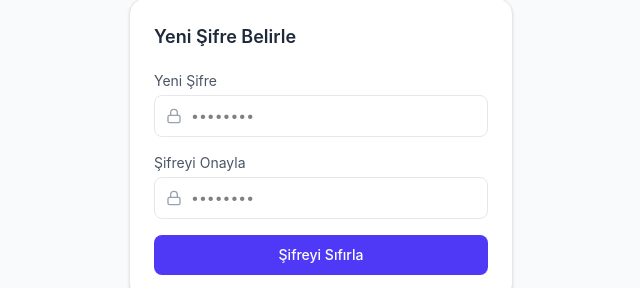
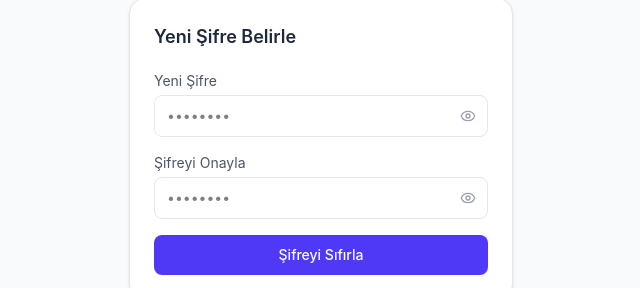
Before and after one commit to ahmetkvz/pdf-reader-ai, a React app in the folder frontend/: page /reset-password in a window 1280 px wide. Shown: the part 263-551 px from the top of the page, without its empty margins (319-959 px from the left). Built offline with nearby package versions, Linux system fonts and the light colour scheme; the HTML template or start-up script is replaced by a standard one.

Commit message:
tum sifre alanlarina goz ikonu eklendi

```diff
--- /dev/null
+++ b/frontend/src/components/PasswordInput.jsx
@@ -0,0 +1,27 @@
+import { useState } from "react";
+import { Eye, EyeOff } from "lucide-react";
+
+export default function PasswordInput({ value, onChange, placeholder = "••••••••", className = "", required = false }) {
+  const [show, setShow] = useState(false);
+
+  return (
+    <div className="relative">
+      <input
+        type={show ? "text" : "password"}
+        value={value}
+        onChange={onChange}
+        placeholder={placeholder}
+        required={required}
+        className={className || "w-full border border-gray-200 rounded-lg px-3 py-2.5 pr-10 text-sm focus:outline-none focus:ring-2 focus:ring-indigo-500"}
+      />
+      <button
+        type="button"
+        onClick={() => setShow(!show)}
+        className="absolute right-3 top-1/2 -translate-y-1/2 text-gray-400 hover:text-gray-600"
+        tabIndex={-1}
+      >
+        {show ? <EyeOff size={16} /> : <Eye size={16} />}
+      </button>
+    </div>
+  );
+}
--- a/frontend/src/pages/LoginPage.jsx
+++ b/frontend/src/pages/LoginPage.jsx
@@ -2,6 +2,7 @@ import { useState } from "react";
 import { useAuth } from "../context/AuthContext";
 import { useNavigate, Link } from "react-router-dom";
 import { FileText, LogIn } from "lucide-react";
+import PasswordInput from "../components/PasswordInput";
 
 export default function LoginPage() {
   const { login } = useAuth();
@@ -43,7 +44,7 @@ export default function LoginPage() {
             </div>
             <div>
               <label className="block text-sm text-gray-600 mb-1">Şifre</label>
-              <input type="password" value={form.password} onChange={(e) => setForm({ ...form, password: e.target.value })} className="w-full border border-gray-200 rounded-lg px-3 py-2.5 text-sm focus:outline-none focus:ring-2 focus:ring-indigo-500" placeholder="••••••••" required />
+              <PasswordInput value={form.password} onChange={(e) => setForm({ ...form, password: e.target.value })} required />
               <div className="text-right mt-1"><Link to="/forgot-password" className="text-xs text-indigo-500 hover:underline">Şifremi unuttum</Link></div>
             </div>
             <button type="submit" disabled={loading} className="w-full bg-indigo-600 hover:bg-indigo-700 text-white rounded-lg py-2.5 text-sm font-medium flex items-center justify-center gap-2 transition-colors disabled:opacity-60">
--- a/frontend/src/pages/ProfilePage.jsx
+++ b/frontend/src/pages/ProfilePage.jsx
@@ -3,6 +3,7 @@ import { useNavigate } from "react-router-dom";
 import { useAuth } from "../context/AuthContext";
 import { authService } from "../services/api";
 import { ArrowLeft, User, Lock, LogOut, CheckCircle, AlertCircle, Loader2 } from "lucide-react";
+import PasswordInput from "../components/PasswordInput";
 
 export default function ProfilePage() {
   const { user, logout } = useAuth();
@@ -87,34 +88,25 @@ export default function ProfilePage() {
           <form onSubmit={handleSubmit} className="space-y-3">
             <div>
               <label className="block text-xs text-gray-600 mb-1">Mevcut Şifre</label>
-              <input
-                type="password"
+              <PasswordInput
                 value={currentPassword}
                 onChange={(e) => setCurrentPassword(e.target.value)}
-                className="w-full border border-gray-200 rounded-lg px-3 py-2.5 text-sm focus:outline-none focus:ring-2 focus:ring-indigo-500"
-                placeholder="••••••••"
                 required
               />
             </div>
             <div>
               <label className="block text-xs text-gray-600 mb-1">Yeni Şifre</label>
-              <input
-                type="password"
+              <PasswordInput
                 value={newPassword}
                 onChange={(e) => setNewPassword(e.target.value)}
-                className="w-full border border-gray-200 rounded-lg px-3 py-2.5 text-sm focus:outline-none focus:ring-2 focus:ring-indigo-500"
-                placeholder="••••••••"
                 required
               />
             </div>
             <div>
               <label className="block text-xs text-gray-600 mb-1">Yeni Şifre (Tekrar)</label>
-              <input
-                type="password"
+              <PasswordInput
                 value={confirmPassword}
                 onChange={(e) => setConfirmPassword(e.target.value)}
-                className="w-full border border-gray-200 rounded-lg px-3 py-2.5 text-sm focus:outline-none focus:ring-2 focus:ring-indigo-500"
-                placeholder="••••••••"
                 required
               />
             </div>
--- a/frontend/src/pages/RegisterPage.jsx
+++ b/frontend/src/pages/RegisterPage.jsx
@@ -2,6 +2,7 @@ import { useState } from "react";
 import { useAuth } from "../context/AuthContext";
 import { useNavigate, Link } from "react-router-dom";
 import { FileText, UserPlus } from "lucide-react";
+import PasswordInput from "../components/PasswordInput";
 
 export default function RegisterPage() {
   const { register } = useAuth();
@@ -47,7 +48,7 @@ export default function RegisterPage() {
             </div>
             <div>
               <label className="block text-sm text-gray-600 mb-1">Şifre</label>
-              <input type="password" value={form.password} onChange={(e) => setForm({ ...form, password: e.target.value })} className="w-full border border-gray-200 rounded-lg px-3 py-2.5 text-sm focus:outline-none focus:ring-2 focus:ring-indigo-500" placeholder="••••••••" required />
+              <PasswordInput value={form.password} onChange={(e) => setForm({ ...form, password: e.target.value })} required />
             </div>
             <button type="submit" disabled={loading} className="w-full bg-indigo-600 hover:bg-indigo-700 text-white rounded-lg py-2.5 text-sm font-medium flex items-center justify-center gap-2 transition-colors disabled:opacity-60">
               <UserPlus size={16} />
--- a/frontend/src/pages/ResetPasswordPage.jsx
+++ b/frontend/src/pages/ResetPasswordPage.jsx
@@ -2,6 +2,7 @@ import { useState } from "react";
 import { useNavigate, useSearchParams, Link } from "react-router-dom";
 import { authService } from "../services/api";
 import { FileText, Lock, CheckCircle } from "lucide-react";
+import PasswordInput from "../components/PasswordInput";
 
 export default function ResetPasswordPage() {
   const [searchParams] = useSearchParams();
@@ -69,31 +70,21 @@ export default function ResetPasswordPage() {
               <form onSubmit={handleSubmit} className="space-y-4">
                 <div>
                   <label className="block text-sm text-gray-600 mb-1">Yeni Şifre</label>
-                  <div className="relative">
-                    <Lock size={16} className="absolute left-3 top-1/2 -translate-y-1/2 text-gray-400" />
-                    <input
-                      type="password"
+                  <PasswordInput
                     value={password}
                     onChange={(e) => setPassword(e.target.value)}
-                      className="w-full border border-gray-200 rounded-lg pl-9 pr-3 py-2.5 text-sm focus:outline-none focus:ring-2 focus:ring-indigo-500"
-                      placeholder="••••••••"
+                    className="w-full border border-gray-200 rounded-lg pl-3 pr-10 py-2.5 text-sm focus:outline-none focus:ring-2 focus:ring-indigo-500"
                     required
                   />
                 </div>
-                </div>
                 <div>
                   <label className="block text-sm text-gray-600 mb-1">Şifreyi Onayla</label>
-                  <div className="relative">
-                    <Lock size={16} className="absolute left-3 top-1/2 -translate-y-1/2 text-gray-400" />
-                    <input
-                      type="password"
+                  <PasswordInput
                     value={confirmPassword}
                     onChange={(e) => setConfirmPassword(e.target.value)}
-                      className="w-full border border-gray-200 rounded-lg pl-9 pr-3 py-2.5 text-sm focus:outline-none focus:ring-2 focus:ring-indigo-500"
-                      placeholder="••••••••"
+                    className="w-full border border-gray-200 rounded-lg pl-3 pr-10 py-2.5 text-sm focus:outline-none focus:ring-2 focus:ring-indigo-500"
                     required
                   />
-                  </div>
                 </div>
                 <button
                   type="submit"
```
Lines whose indentation alone changed are shown as unchanged.
